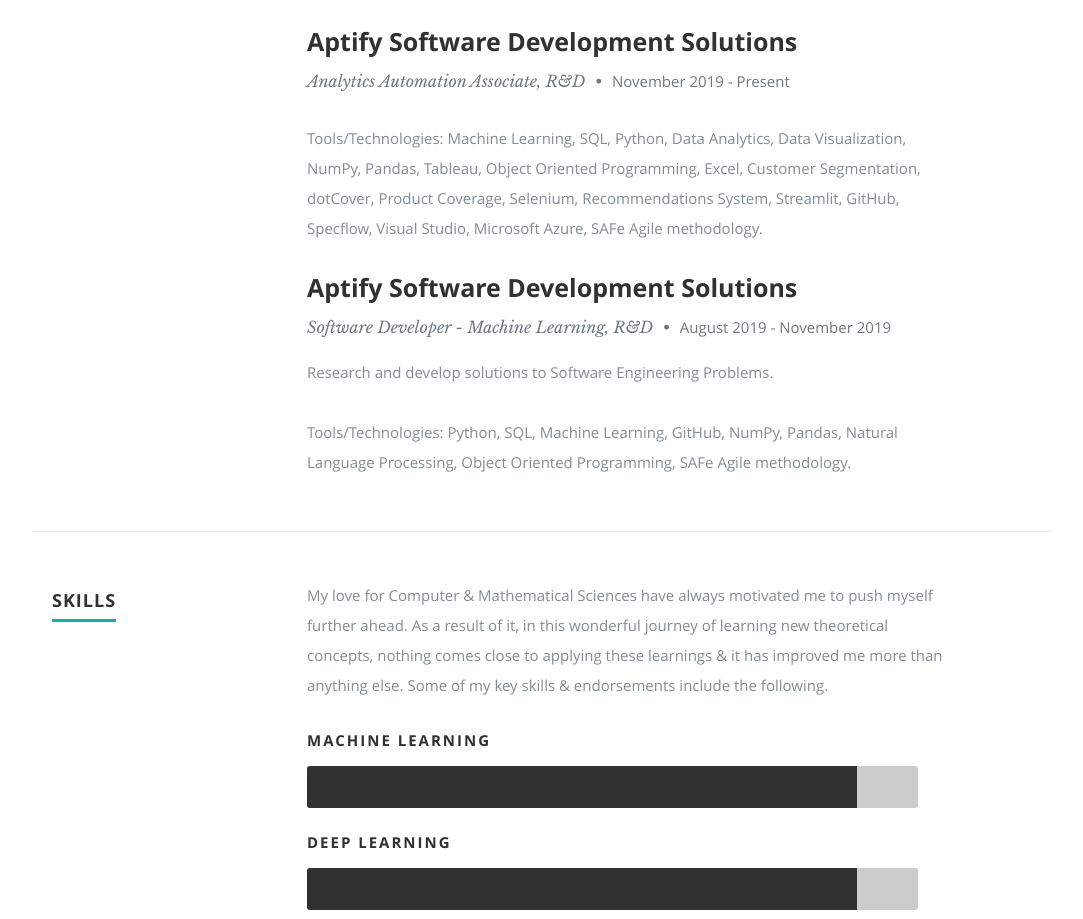
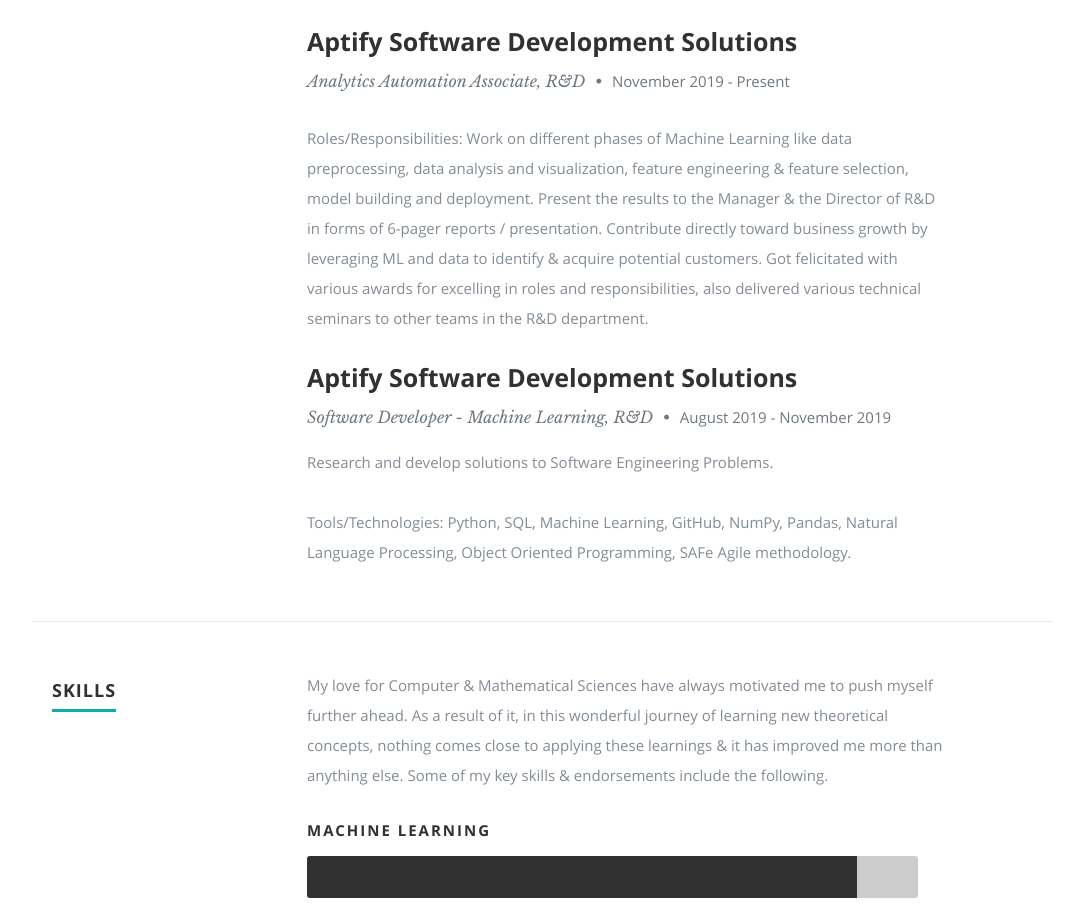
Before and after one commit to learner-subodh/learner-subodh.github.io, a plain HTML site: page index.html in a window 1280 px wide. Shown: the part 2274-3193 px from the top of the page, without its empty margins (98-1181 px from the left). Drawn offline with nearby package versions, Linux system fonts and the light colour scheme.

Commit message:
Update index.html

```diff
--- a/index.html
+++ b/index.html
@@ -220,9 +220,11 @@
                   <p>
                   </p>
 		  <p>
-		  Tools/Technologies:
-		  Machine Learning, SQL, Python, Data Analytics, Data Visualization, NumPy, Pandas, Tableau, Object Oriented Programming, Excel, Customer Segmentation, dotCover,
-			  Product Coverage, Selenium, Recommendations System, Streamlit, GitHub, Specflow, Visual Studio, Microsoft Azure, SAFe Agile methodology.
+		  Roles/Responsibilities:
+			  Work on different phases of Machine Learning like data preprocessing, data analysis and visualization, feature engineering & feature selection, model building and deployment.
+			  Present the results to the Manager & the Director of R&D in forms of 6-pager reports / presentation.
+			  Contribute directly toward business growth by leveraging ML and data to identify & acquire potential customers.
+			  Got felicitated with various awards for excelling in roles and responsibilities, also delivered various technical seminars to other teams in the R&D department.
 		  </p>
 
                </div>
@@ -241,7 +243,7 @@
                   </p>
 		  <p>
 		  Tools/Technologies:
-		  Python, SQL, Machine Learning, GitHub, NumPy, Pandas, Natural Language Processing, Object Oriented Programming, SAFe Agile methodology.
+			  Python, SQL, Machine Learning, GitHub, NumPy, Pandas, Natural Language Processing, Object Oriented Programming, SAFe Agile methodology.
 		  </p>
 
                </div>
```
